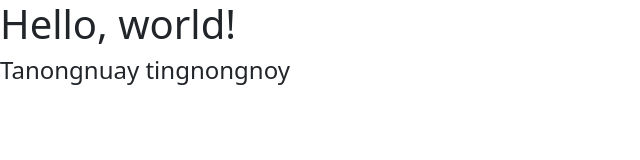
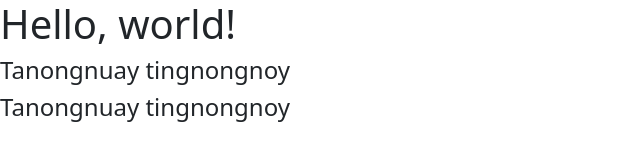
Before and after one commit to PetchyS/web_html, a plain HTML site: page index.html in a window 1280 px wide. Shown: the whole page, without its empty margins (0-640 px from the left). Drawn offline with nearby package versions, Linux system fonts and the light colour scheme.

Commit message:
3nd commit

```diff
--- a/index.html
+++ b/index.html
@@ -10,5 +10,6 @@
     <h1>Hello, world!</h1>
     <script src="https://cdn.jsdelivr.net/npm/bootstrap@5.3.3/dist/js/bootstrap.bundle.min.js" integrity="sha384-YvpcrYf0tY3lHB60NNkmXc5s9fDVZLESaAA55NDzOxhy9GkcIdslK1eN7N6jIeHz" crossorigin="anonymous"></script>
     <h4>Tanongnuay tingnongnoy</h4>
+    <h4>Tanongnuay tingnongnoy</h4>
 </body>
 </html>
```
